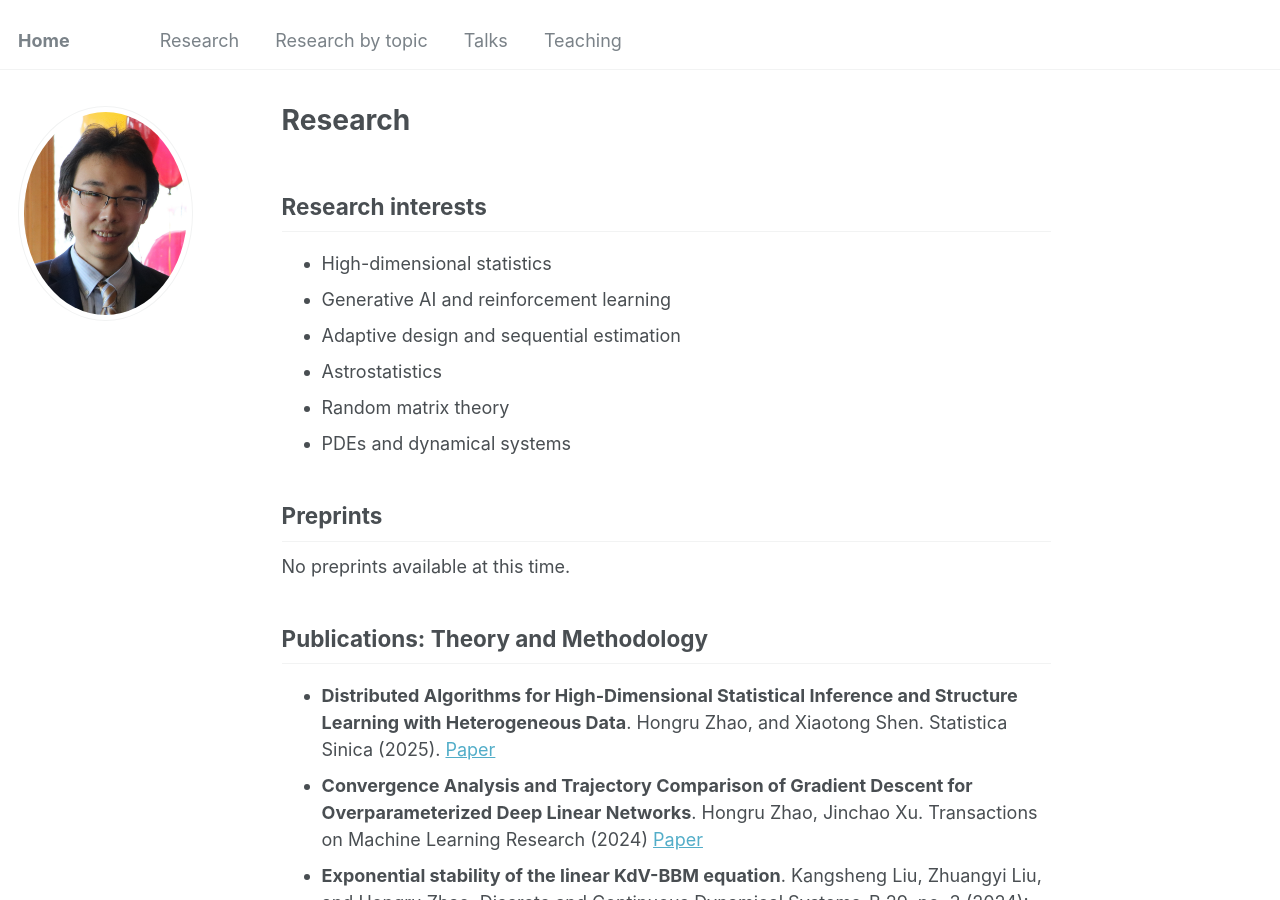
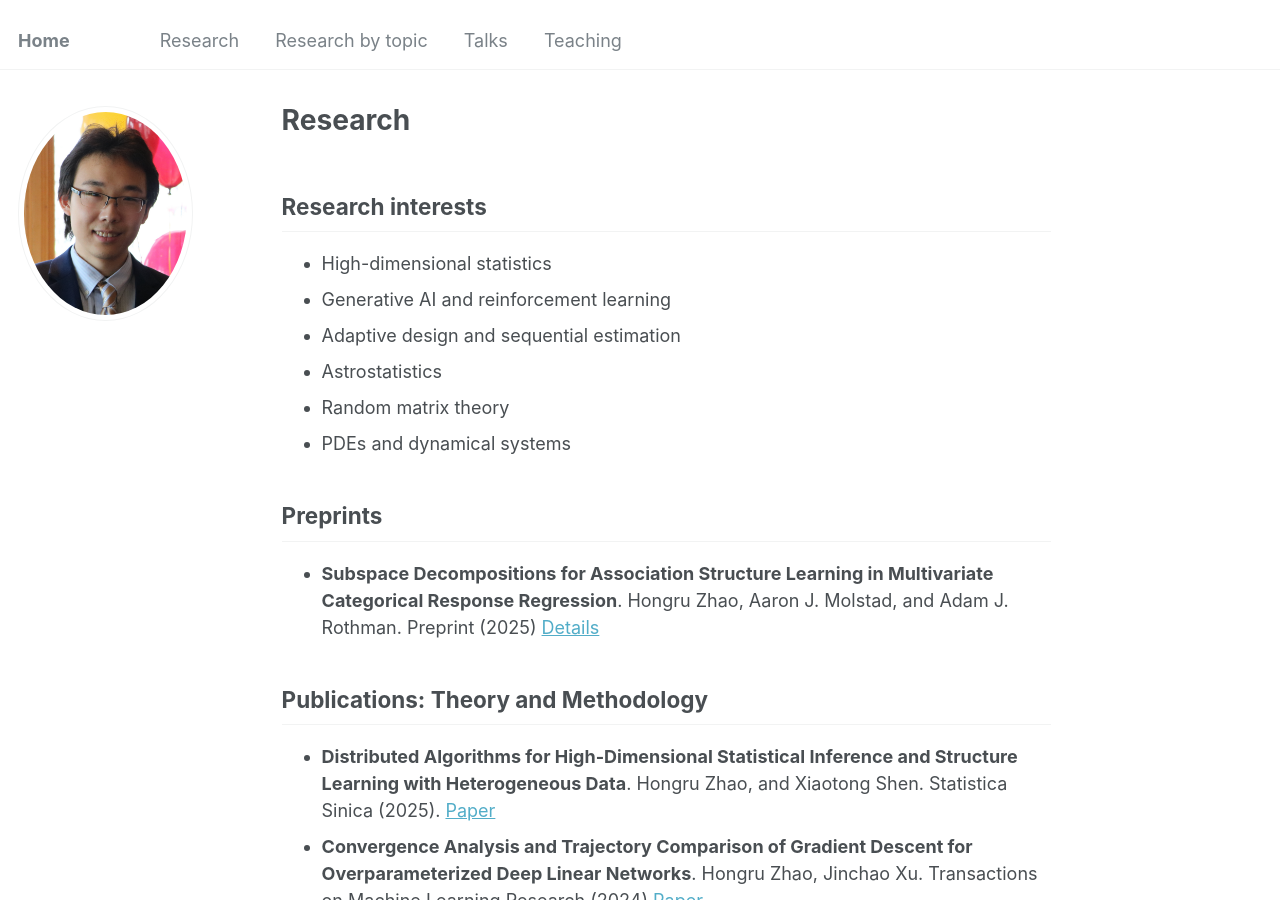
Before and after one commit to HongruZhao/HongruZhao.github.io, a Jekyll site: the page built from _pages/research.md, in a window 1280 px wide and 900 px high. Built offline with Jekyll 4.4.1, drawn with Linux system fonts in a browser that asks for light colours; part of the change alters nothing that is shown.

Commit message:
Update 2024-10-2_Subspace_decompositions_for_association_structure_learning_in_multivariate_categorical_response_regression.md

```diff
--- a/_publications/2024-10-2_Subspace_decompositions_for_association_structure_learning_in_multivariate_categorical_response_regression.md
+++ b/_publications/2024-10-2_Subspace_decompositions_for_association_structure_learning_in_multivariate_categorical_response_regression.md
@@ -5,4 +5,5 @@ date: 2025-03-14
 citation: 'Hongru Zhao, Aaron J. Molstad, and Adam J. Rothman. Preprint (2025)'
 topics:
   - high-dimensional-statistics
+research_section: preprints
 ---
```
